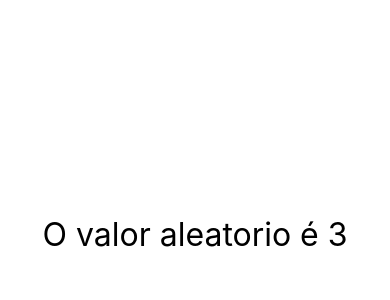
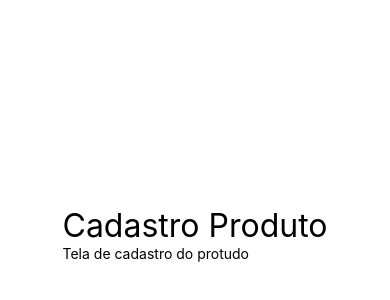
Before and after one commit to paulosvdd05/curso-react-native, a React Native app: screen / in a window 390 px wide. Shown: the part 188-488 px from the top of the page. Built offline with nearby package versions, Linux system fonts and the light colour scheme.

Commit message:
Frag pt1

```diff
--- a/src/App.tsx
+++ b/src/App.tsx
@@ -1,15 +1,19 @@
 import React from "react";
 import  { View, Text, StyleSheet } from "react-native"
 
-import CompPadrao, { Comp1,Comp2 } from './components/Multi'
-import Primeiro from './components/Primeiro'
-import MinMax from './components/MinMax'
-import Aleatorio from './components/aleatorio'
+
+import Titulo from "./components/Titulo";
+// import CompPadrao, { Comp1,Comp2 } from './components/Multi'
+// import Primeiro from './components/Primeiro'
+// import MinMax from './components/MinMax'
+// import Aleatorio from './components/aleatorio'
 
 export default () => (
     <View style={style.App}>
-        <Aleatorio min={1} max={10} />
+        <Titulo principal="Cadastro Produto" secundario="Tela de cadastro do protudo"/>
 
+
+        {/* <Aleatorio min={1} max={10} /> */}
         {/* <CompPadrao />
         <Comp1/>
         <Comp2/>
--- /dev/null
+++ b/src/components/Titulo.tsx
@@ -0,0 +1,12 @@
+import React from 'react'
+import {View, Text} from 'react-native'
+import Estilo from './estilo'
+
+export default props => {
+    return(
+        <View>
+            <Text style={Estilo.txtG}>{props.principal}</Text>
+            <Text>{props.secundario}</Text>
+        </View>
+    )
+}
```
